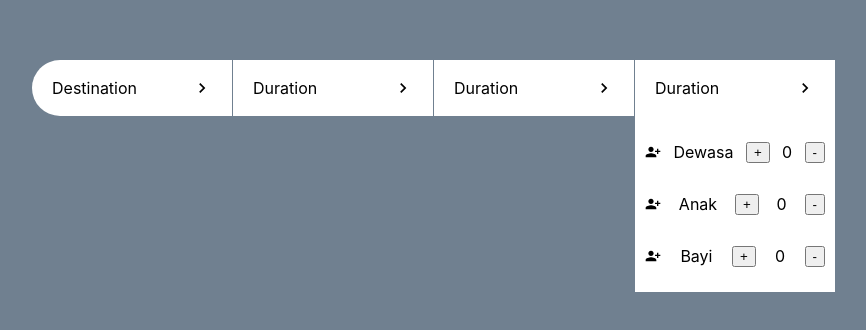
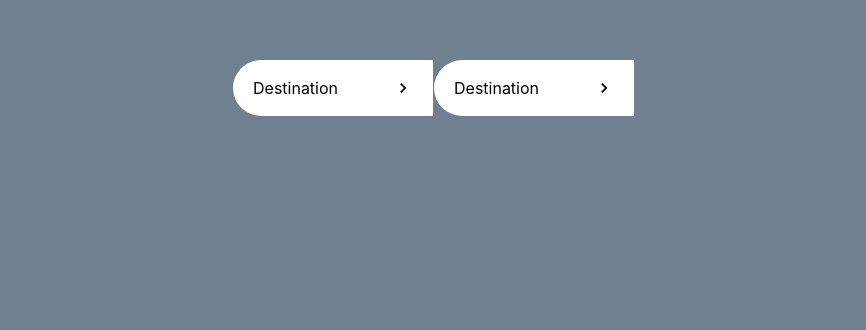
Before and after one commit to fajartpx/travel-web, a React (Create React App) app: page / in a window 1280 px wide. Shown: the part 190-520 px from the top of the page, without its empty margins (207-1073 px from the left). Built offline with nearby package versions, Linux system fonts and the light colour scheme.

Commit message:
add dropdown search with send data child to parent

```diff
--- a/src/components/DropdownSearch.jsx
+++ b/src/components/DropdownSearch.jsx
@@ -16,32 +16,26 @@ const data ={
 
 
 
-const DropdownDestination =()=>{
-    const [option, setOption] = useState(false)
-    const [value, setValue] = useState("")
+const DropdownDestination =({datax, setvalue})=>{
 
     return(
-        <div className="dropdown-container-style">
-            <div className="select-container-style" style={{borderRadius:"40px 0 0 40px"}}  onClick={()=>setOption(!option)}>
-                <div className="dropdown-style">
-                    <p className="dropdown-title">{value?value:option?"choose":"Destination"}</p>
-                    <IconContext.Provider value={{size:"20", className:option?"icon-arrow-style":null}}>
-                        <MdKeyboardArrowRight />
-                    </IconContext.Provider>
-                </div>
-            </div>
-            <div className={option?"dropdown-option-style":"hidden"}>
+
                 <ul className="option-style">
-                    {data.Destination.map((e)=>{
+                    {datax.map((value)=>{
+
+                        const getValue=(data)=>{
+                            setvalue(data);
+                        }
+
                         return(
-                            <li className="item-style" onClick={()=>{setValue(e);setOption(!option)}}>
-                                <p>{e}</p>
+                            <li className="item-style" onClick={()=>getValue(value)} >
+                                <p>{value}</p>
                             </li>
+
                         )
-                            })}
-                        </ul>
-                    </div>
-                </div>
+                   })}
+                </ul>
+
             )
         }
 
@@ -125,7 +119,7 @@ const DropdownTravels =()=>{
                     </IconContext.Provider>
                 </div>
             </div>
-            <div className="travelers-option-style">
+            <div className={option?"travelers-option-style":"hidden"}>
                 <ul className="travelers-list-style">
                     {Object.keys(data.Travel).map((val) => {
                     return(
@@ -147,14 +141,47 @@ const DropdownTravels =()=>{
 }
 
 
+const Destination =()=>{
+    const [option, setOption] = useState(false)
+    const [value, setValue] = useState("")
+
+
+
+    const funs2 =(data)=>{
+        setValue(data)
+        setOption(!option)
+    }
+
+
+
+    return(
+        <div className="dropdown-container-style">
+            <div className="select-container-style" style={{borderRadius:"40px 0 0 40px"}}  onClick={()=>setOption(!option)}>
+                <div className="dropdown-style">
+                    <p className="dropdown-title">{value?value:option?"choose":"Destination"}</p>
+                    <IconContext.Provider value={{size:"20", className:option?"icon-arrow-style":null}}>
+                        <MdKeyboardArrowRight />
+                    </IconContext.Provider>
+                </div>
+            </div>
+            <div className={option?"dropdown-option-style":"hidden"}>
+            <DropdownDestination datax={data.Destination} setvalue={funs2}  />
+            </div>
+        </div>
+    )
+}
+
+
 
 const ContainerSearch =()=>{
     return(
         <div className="container-search-style">
-            <DropdownDestination />
+             <Destination />
+             <Destination />
+            {/* <DropdownDestination />
             <DropdownDuration />
             <DropdownDate />
-            <DropdownTravels/>
+            <DropdownTravels/> */}
         </div>
     )
 }
```
